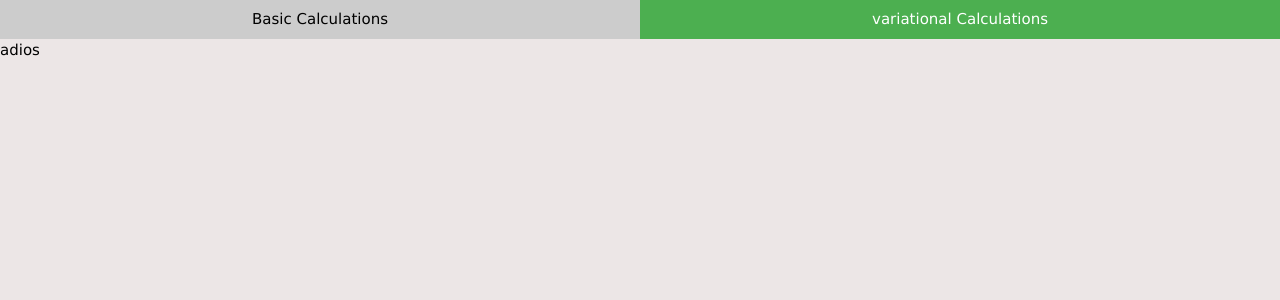
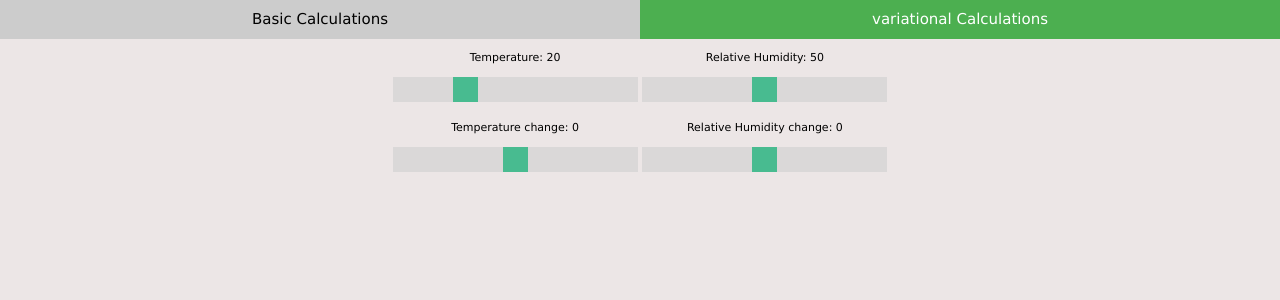
Before and after one commit to R-Rijnbeek/air_vapour_pressure_webpage, a Flask app: page /variacional in a window 1280 px wide. Shown: the top 300 px of the page. Run offline with Flask 3, Linux system fonts and the light colour scheme; parts of the project's set-up code (start-up, migrations or seed data) failed here and were passed over.

Commit message:
Finished creating clidees and basic functions on second slider

```diff
--- a/app/public/templates/public/html/variacional_calculations.html
+++ b/app/public/templates/public/html/variacional_calculations.html
@@ -8,5 +8,32 @@
 {% endblock %}
 
 {% block content %}
-    adios
+    <div class="maincontent">
+        <div class="slidecontainer">
+            <div class="slider_sub_container">
+                <p class="slider_title_2">
+                    Temperature:
+                    <span id="temperature_value"></span>
+                </p>
+                <input type="range" min="-10" max="100" value="20" step="0.1" class="slider" id="temperature">
+                <p class="slider_title_2">
+                    Temperature change:
+                    <span id="temperature_change_value"></span>
+                </p>
+                <input type="range" min="-5" max="5" value="0" step="0.01" class="slider" id="temperature_change">
+            </div>
+            <div class="slider_sub_container">
+                <p class="slider_title_2">
+                    Relative Humidity:
+                    <span id="relative_humidity_value"></span>
+                </p>
+                <input type="range" min="0.1" max="100" value="50" step="0.1" class="slider" id="relative_humidity">
+                <p class="slider_title_2">
+                    Relative Humidity change:
+                    <span id="relative_humidity_change_value"></span>
+                </p>
+                <input type="range" min="-10" max="10" value="0" step="0.01" class="slider" id="relative_humidity_change">
+            </div>
+        </div>
+    </div>
 {% endblock %}
--- a/app/static/css/main.css
+++ b/app/static/css/main.css
@@ -10,6 +10,12 @@ body {
 
 .slidecontainer {
     width: 500px;
+    text-align: center
+}
+
+.slider_sub_container {
+    display: inline-block;
+    width:49%
 }
 
 .slider {
@@ -41,6 +47,11 @@ body {
     text-align: center;
 }
 
+.slider_title_2 {
+    font-size: 11px;
+    text-align: center;
+}
+
 .tableDiv {
     width: 500px;
     margin: 0 auto;
--- /dev/null
+++ b/app/static/js/main.js
@@ -0,0 +1,14 @@
+function sliderChanger(slider,value) {
+
+    value.innerHTML = slider.value;
+
+    slider.oninput = function() {
+        value.innerHTML = this.value;
+    }
+}
+
+function AddEventListenerOnSlider(sliderDOM, method) {
+    sliderDOM.addEventListener("change", () => {
+        method();
+    })
+}
--- a/app/static/js/variacional_calculations.js
+++ b/app/static/js/variacional_calculations.js
@@ -0,0 +1,31 @@
+window.addEventListener('load', function() {
+
+    var temperature_slider = document.getElementById("temperature");
+    var temperature_value = document.getElementById("temperature_value");
+
+    var temperature_change_slider = document.getElementById("temperature_change");
+    var temperature_change_value = document.getElementById("temperature_change_value");
+
+    var relative_humidity_slider = document.getElementById("relative_humidity");
+    var relative_humidity_value = document.getElementById("relative_humidity_value");
+
+    var relative_humidity_change_slider = document.getElementById("relative_humidity_change");
+    var relative_humidity_change_value = document.getElementById("relative_humidity_change_value");
+
+    sliderChanger(temperature_slider,temperature_value)
+    sliderChanger(temperature_change_slider,temperature_change_value)
+    sliderChanger(relative_humidity_slider,relative_humidity_value)
+    sliderChanger(relative_humidity_change_slider,relative_humidity_change_value)
+
+    AddEventListenerOnSlider(temperature_slider, AirPropertiesChangeCalculation)
+    AddEventListenerOnSlider(temperature_change_slider, AirPropertiesChangeCalculation)
+    AddEventListenerOnSlider(relative_humidity_slider, AirPropertiesChangeCalculation)
+    AddEventListenerOnSlider(relative_humidity_change_slider, AirPropertiesChangeCalculation)
+
+    AirPropertiesChangeCalculation()
+
+})
+
+function AirPropertiesChangeCalculation(){
+    alert("hola")
+}
--- a/app/templates/base_template.html
+++ b/app/templates/base_template.html
@@ -10,6 +10,7 @@
         <link rel="stylesheet" href="https://www.w3schools.com/w3css/4/w3.css">
         <!-- Public JS AND CSS libraries -->
         <link href="/static/css/main.css" rel="stylesheet" type= "text/css">
+        <script src="/static/js/main.js" ></script>
         {% block libraries %}{% endblock %}
     </head>
 
```
Also changed, not shown: app/static/js/basic_calculations.js (+2 -17 lines).
